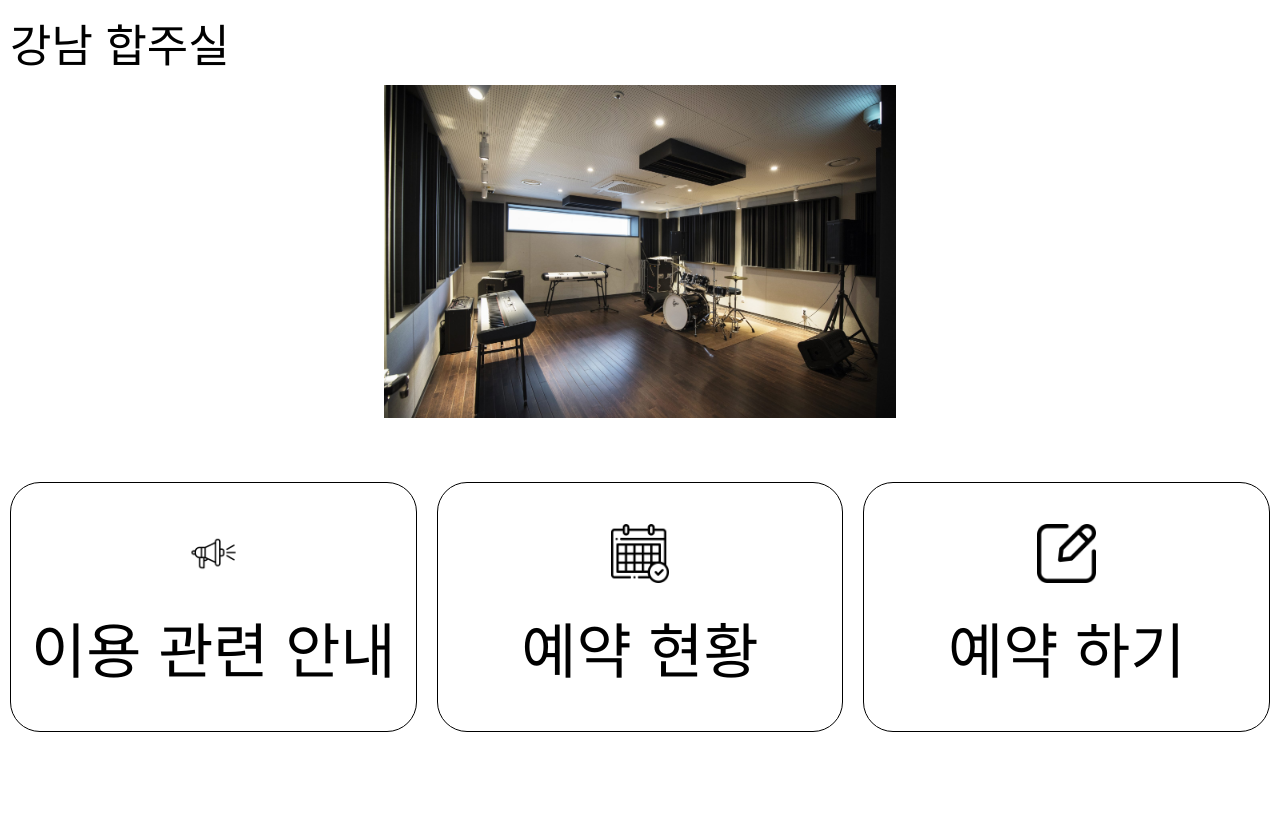
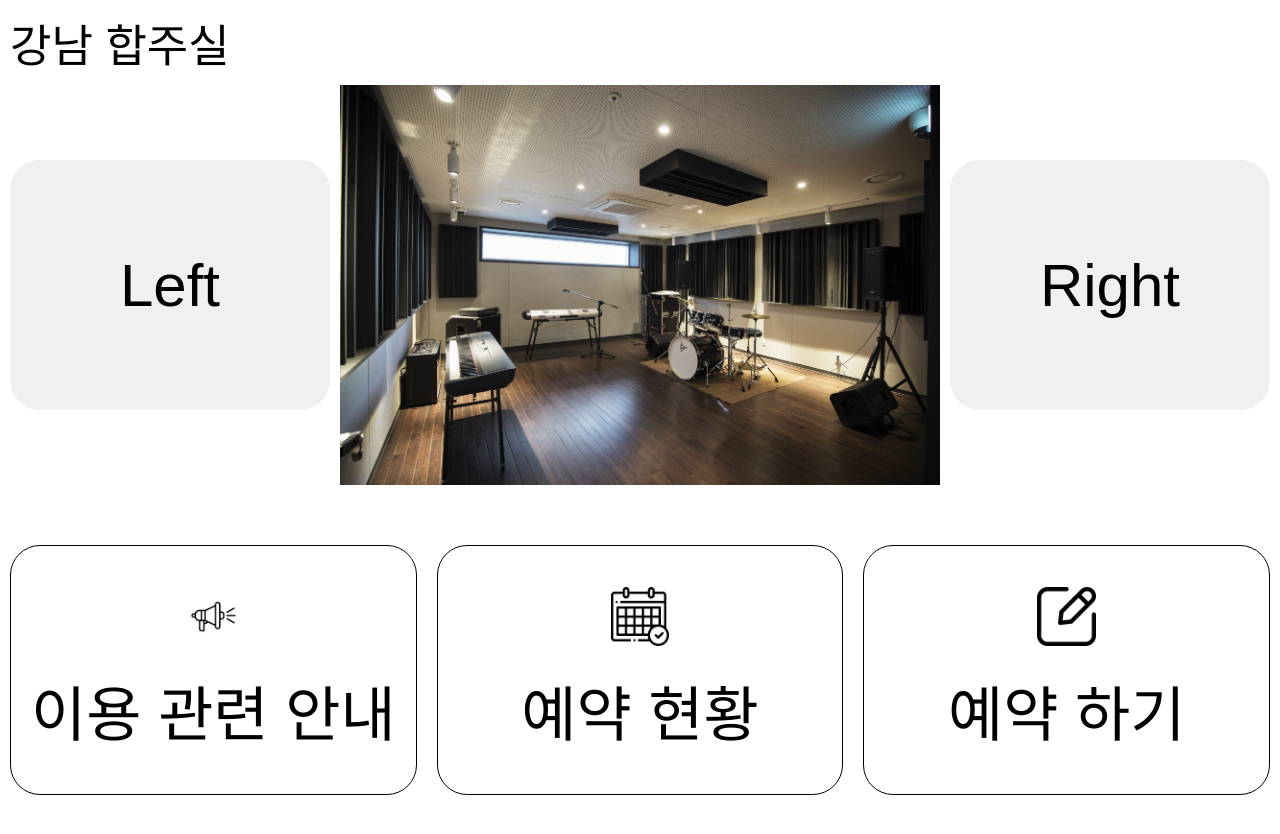
Before and after one commit to jin5479/FinalProject, a React (Create React App) app: page / in a window 1280 px wide. Shown: the top 834 px of the page. Built offline with nearby package versions, Linux system fonts and the light colour scheme.

Commit message:
메인페이지 보강
사진 여러개 추가해서 좌우로 누를수 있게 , 좌우 버튼은 스타일 수정 예정

```diff
--- a/src/assets/css/mainPageCSS.css
+++ b/src/assets/css/mainPageCSS.css
@@ -1,8 +1,29 @@
-.roomContainer{
+.roomContainer {
     text-align: center;
+    position: relative;
+    display: flex;
+    align-items: center;
+    justify-content: center;
 }
 
-.roomImgStyle{
-    width: 40%;
-    height: auto;
+.imgWrapper {
+    width: 600px; /* 고정 너비 설정 */
+    height: 400px; /* 고정 높이 설정 */
+    overflow: hidden;
+    position: relative;
 }
+
+.roomImgStyle {
+    width: 100%;
+    height: 100%;
+    object-fit: cover; /* 이미지 비율 유지하며 크기 조정 */
+    transition: transform 0.5s ease;
+}
+
+.moveButton {
+    background-color: #f0f0f0;
+    border: none;
+    padding: 10px;
+    cursor: pointer;
+    margin: 0 10px;
+}
--- a/src/pages/MainPage.js
+++ b/src/pages/MainPage.js
@@ -1,15 +1,38 @@
-import roomImg from '../assets/img/room1.jpg'
-import '../assets/css/mainPageCSS.css'
-import Button from '../components/Button'
-import noticeIcon from '../assets/img/noticeIcon.png'
-import scheduleIcon from '../assets/img/scheduleIcon.png'
-import writeIcon from '../assets/img/writeIcon.png'
+import React, { useState } from 'react';
+import roomImg from '../assets/img/room1.jpg';
+import roomImg2 from '../assets/img/room2.jpg';
+import roomImg3 from '../assets/img/room3.jpg';
+import '../assets/css/mainPageCSS.css';
+import Button from '../components/Button';
+import noticeIcon from '../assets/img/noticeIcon.png';
+import scheduleIcon from '../assets/img/scheduleIcon.png';
+import writeIcon from '../assets/img/writeIcon.png';
 
-export default function MainPage(){
-    return(
+const images = [roomImg, roomImg2, roomImg3];
+
+export default function MainPage() {
+    const [currentIndex, setCurrentIndex] = useState(0);
+
+    const handleMoveLeft = () => {
+        setCurrentIndex((prevIndex) => (prevIndex - 1 + images.length) % images.length);
+    };
+
+    const handleMoveRight = () => {
+        setCurrentIndex((prevIndex) => (prevIndex + 1) % images.length);
+    };
+
+    return (
         <>
             <div className='roomContainer'>
-                <img className='roomImgStyle' src={roomImg} alt="이미지"/>
+                <button onClick={handleMoveLeft} className='moveButton'>Left</button>
+                <div className='imgWrapper'>
+                    <img
+                        className='roomImgStyle'
+                        src={images[currentIndex]}
+                        alt="이미지"
+                    />
+                </div>
+                <button onClick={handleMoveRight} className='moveButton'>Right</button>
             </div>
 
             <div className='noticeContainer'>
@@ -18,6 +41,5 @@ export default function MainPage(){
                 <Button title="예약 하기" url="https://section.cafe.naver.com/ca-fe/home" img={writeIcon}/>
             </div>
         </>
-
-    )
+    );
 }
```
Also changed, not shown: src/assets/img/room2.jpg (added), src/assets/img/room3.jpg (added).
